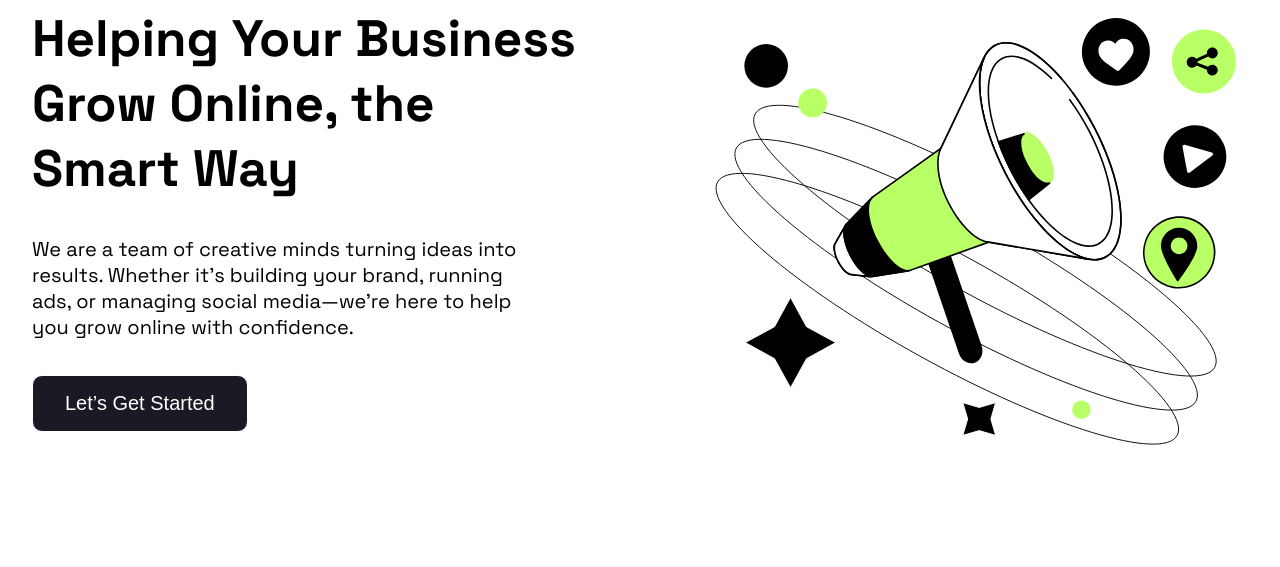
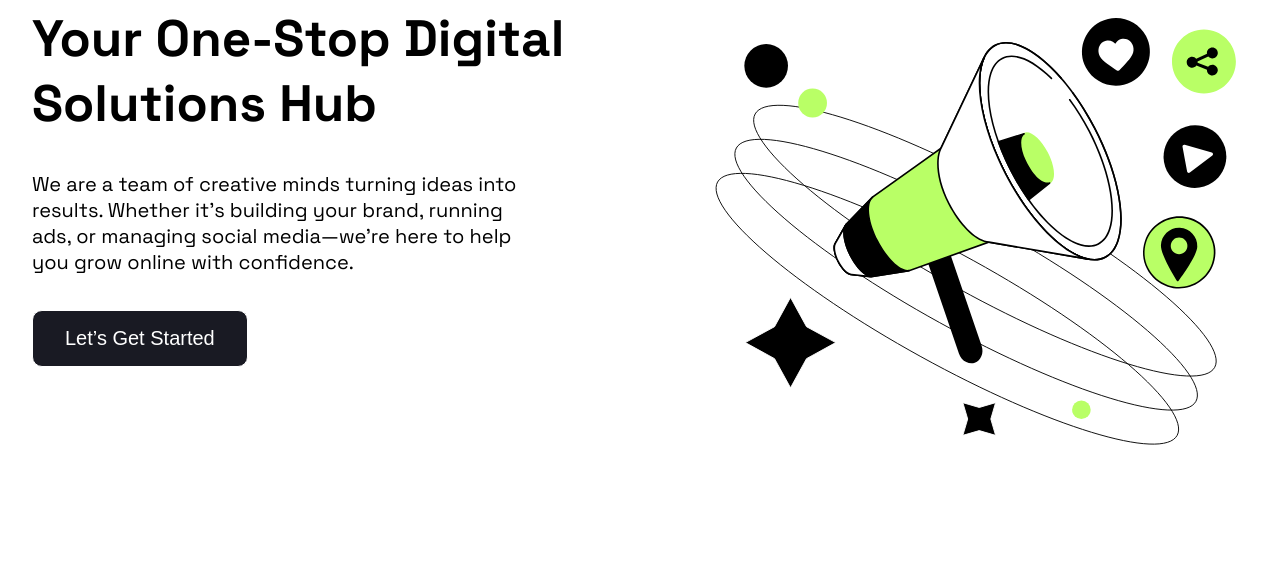
Before and after one commit to muneeb404/servicgenics, a plain HTML site: page index.html in a window 1280 px wide. Shown: the part 96-663 px from the top of the page. Drawn offline with nearby package versions, Linux system fonts and the light colour scheme.

Commit message:
title changed

```diff
--- a/index.html
+++ b/index.html
@@ -46,7 +46,7 @@
     <main>
       <section class="hero">
         <section class="hero_left">
-          <h3>Helping Your Business Grow Online, the Smart Way</h3>
+          <h3>Your One-Stop Digital Solutions Hub</h3>
 
           <p>
             We are a team of creative minds turning ideas into results. Whether it's building your brand, running ads, or managing social media—we're here to help you grow online with confidence.
```
